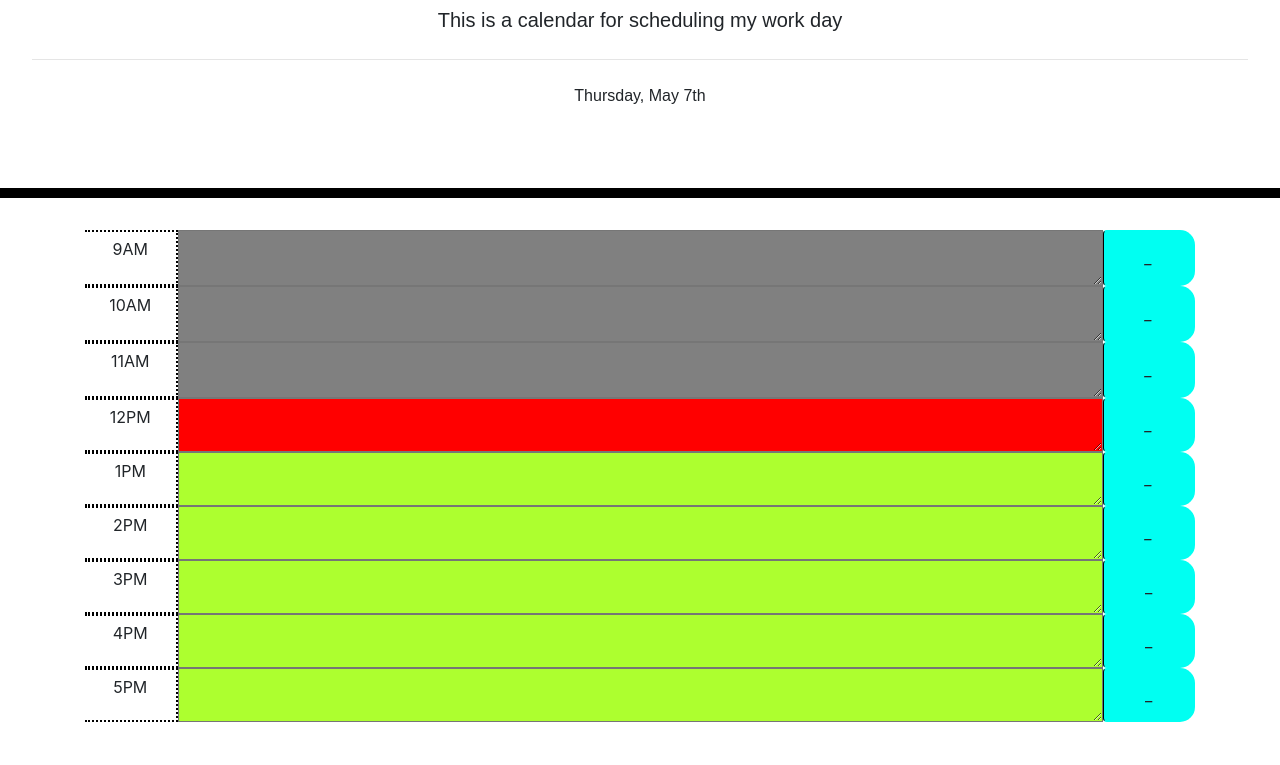
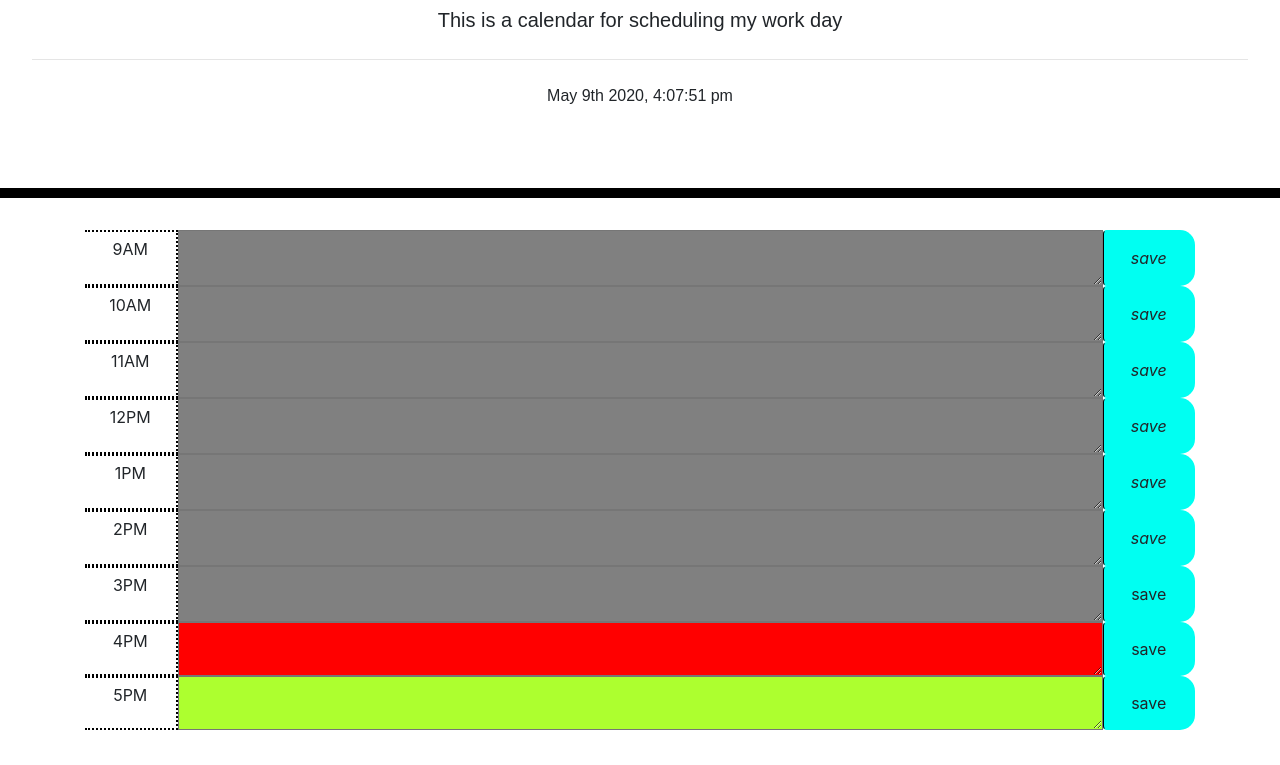
Before and after one commit to Leon0917/5th-hw-myCalender.github.io, a plain HTML site: page index.html in a window 1280 px wide. Shown: the part 134-899 px from the top of the page. Drawn offline with nearby package versions, Linux system fonts and the light colour scheme.

Commit message:
updates html, css and js files

```diff
--- a/index.html
+++ b/index.html
@@ -15,54 +15,54 @@
          <h1 class="display-4">My day planner!</h1>
          <p class="lead">This is a calendar for scheduling my work day</p>
          <hr class="my-4">
-         <p id="presentDay">Thursday, May 7th</p>
+         <p id="presentDay"></p>
       </div>
       <!-- Information area starts -->
       <div class="container">
          <div id="hour-9" class="row time-row hours">
             <div class="col-md-1 hour">9AM</div>
-            <textarea class=" col-md-10 info prevHours"></textarea>
-            <button class="btn saveBtn col-md-1"><i class="fas fa-save">_</i></button>
+            <textarea id="input-9" class=" col-md-10 info"></textarea>
+            <button id="button-9" class="btn saveBtn col-md-1"><i class="fas fa-save">save</i></button>
          </div>
-          <div id="hour-9" class="row time-row hours">
+          <div id="hour-10" class="row time-row hours">
                <div class="col-md-1 hour">10AM</div>
-               <textarea class=" col-md-10 prevHours"></textarea>
-               <button class="btn saveBtn info col-md-1"><i class="fas fa-save">_</i></button>
+               <textarea id="input-10" class=" col-md-10"></textarea>
+               <button id="button-10" class="btn saveBtn info col-md-1"><i class="fas fa-save">save</i></button>
           </div>
-          <div id="hour-9" class="row time-row hours">
+          <div id="hour-11" class="row time-row hours">
                 <div class="col-md-1 hour">11AM</div>
-                <textarea class=" col-md-10 info prevHours"></textarea>
-                <button class="btn saveBtn col-md-1"><i class="fas fa-save">_</i></button>
+                <textarea id="input-11" class=" col-md-10 info"></textarea>
+                <button id="button-11" class="btn saveBtn col-md-1"><i class="fas fa-save">save</i></button>
           </div>
-          <div id="hour-9" class="row time-row  hours">
+          <div id="hour-12" class="row time-row  hours">
               <div class="col-md-1 hour">12PM</div>
-              <textarea class=" col-md-10 info curHours"></textarea>
-              <button class="btn saveBtn col-md-1"><i class="fas fa-save">_</i></button>
+              <textarea id="input-12" class=" col-md-10 info"></textarea>
+              <button id="button-12" class="btn saveBtn col-md-1"><i class="fas fa-save">save</i></button>
          </div>
-         <div id="hour-9" class="row time-row  hours">
+         <div id="hour-13" class="row time-row  hours">
             <div class="col-md-1 hour">1PM</div>
-            <textarea class=" col-md-10 info futHours"></textarea>
-            <button class="btn saveBtn col-md-1"><i class="fas fa-save">_</i></button>
+            <textarea id="input-13" class=" col-md-10 info"></textarea>
+            <button id="button-13" class="btn saveBtn col-md-1"><i class="fas fa-save">save</i></button>
          </div>
-         <div id="hour-9" class="row time-row  hours">
+         <div id="hour-14" class="row time-row  hours">
             <div class="col-md-1 hour">2PM</div>
-            <textarea class=" col-md-10 info futHours"></textarea>
-            <button class="btn saveBtn col-md-1"><i class="fas fa-save">_</i></button>
+            <textarea id="input-14" class=" col-md-10 info"></textarea>
+            <button id="button-14" class="btn saveBtn col-md-1"><i class="fas fa-save">save</i></button>
          </div>
-         <div id="hour-9" class="row time-row  hours">
+         <div id="hour-15" class="row time-row  hours">
             <div class="col-md-1 hour">3PM</div>
-            <textarea class=" col-md-10 info futHours"></textarea>
-            <button class="btn saveBtn col-md-1"><i class="fas fa-save"></i>_</button>
+            <textarea id="input-15" class=" col-md-10 info"></textarea>
+            <button id="button-15" class="btn saveBtn col-md-1"><i class="fas fa-save"></i>save</button>
          </div>
-         <div id="hour-9" class="row time-row  hours">
+         <div id="hour-16" class="row time-row  hours">
             <div class="col-md-1 hour">4PM</div>
-            <textarea class=" col-md-10 info futHours"></textarea>
-            <button class="btn saveBtn col-md-1"><i class="fas fa-save"></i>_</button>
+            <textarea id="input-16" class=" col-md-10 info"></textarea>
+            <button id="button-16" class="btn saveBtn col-md-1"><i class="fas fa-save"></i>save</button>
          </div>
-         <div id="hour-9" class="row time-row hours">
+         <div id="hour-17" class="row time-row hours">
             <div class="col-md-1 hour">5PM</div>
-            <textarea class=" col-md-10 info futHours"></textarea>
-            <button class="btn saveBtn col-md-1"><i class="fas fa-save"></i>_</button>
+            <textarea id="input-17"class=" col-md-10 info"></textarea>
+            <button id="button-17" class="btn saveBtn col-md-1"><i class="fas fa-save"></i>save</button>
          </div>
        </div>
       <script type="text/javascript" src="https://cdnjs.cloudflare.com/ajax/libs/jquery/3.2.1/jquery.min.js"></script>
--- a/script.js
+++ b/script.js
@@ -1,9 +1,29 @@
 $(document).ready(function() {
-    $(".saveBtn") on(click, function {
-        var = $(this).sibling(".info").val();
-        var = $(this).parent().attr("id");
-        console.log(info)
+    $(".saveBtn").on("click", function () {
+        var itemId = $(this).attr("id");
+        console.log(itemId)
+        var blockId = itemId.split("-")[1]
+        var userEntry = $("#input-" + blockId).val();
+        console.log(userEntry,"#input-" + blockId)
+        localStorage.setItem(blockId, userEntry);
     })
 })
 
-localStorage.setItem(time, value);
+
+function updateHour() {
+    $("#presentDay").text(moment().format('MMMM Do YYYY, h:mm:ss a'))
+    var presentHour = moment().hours();
+    for(let i = 9; i <= 17; i++) {
+        $("#input-" + i).val(localStorage.getItem(i))
+        if (i < presentHour){
+            $("#input-" + i).addClass("prevHours")
+        }
+        else if (i === presentHour){
+            $("#input-" + i).addClass("curHours")
+        }
+        else{
+            $("#input-" + i).addClass("futHours")
+        }
+    }
+}
+updateHour()
```
